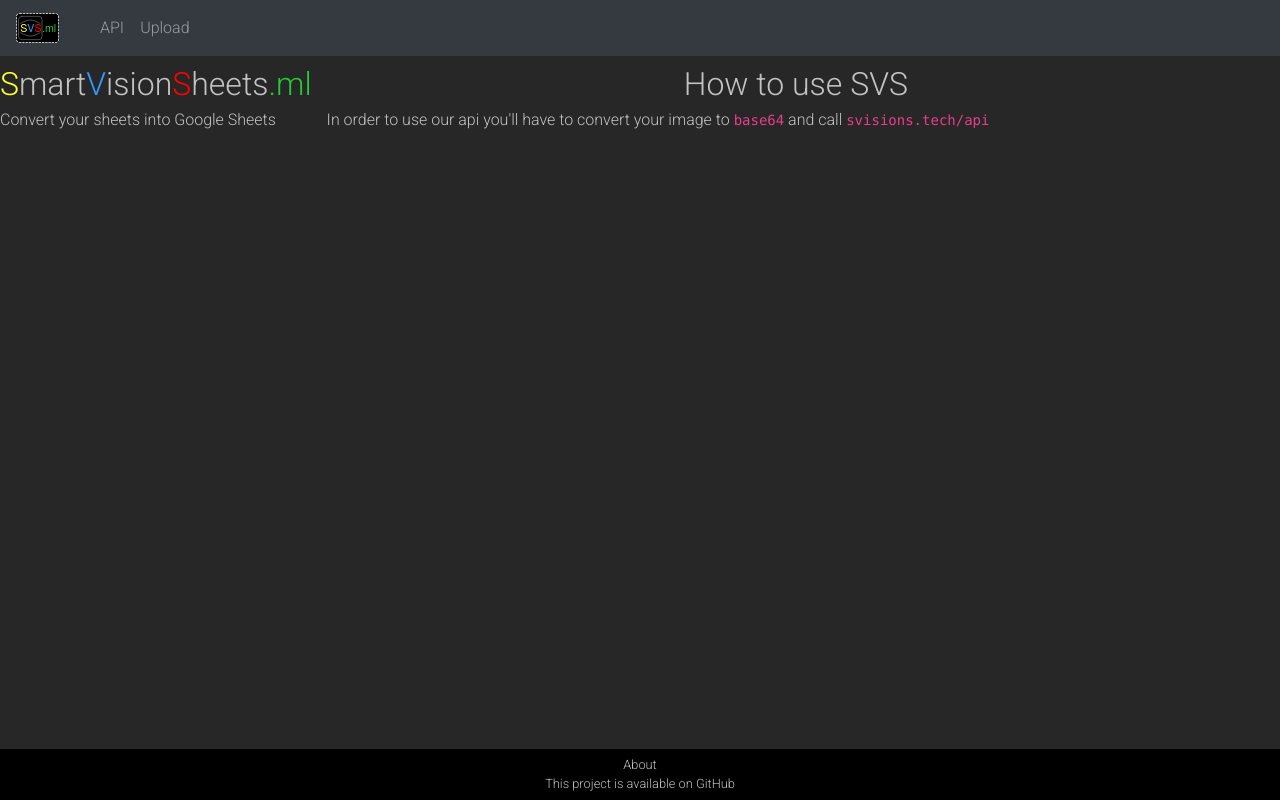
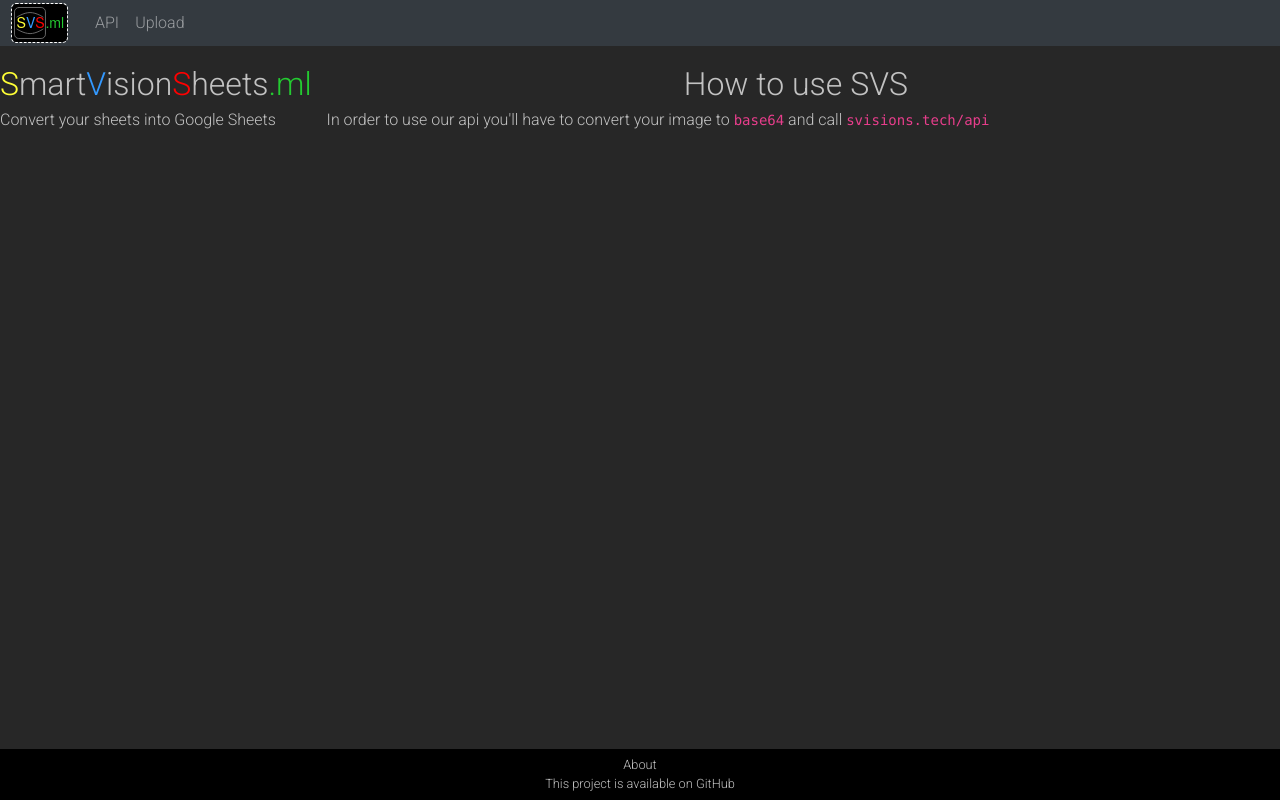
Before and after one commit to Fioringo/smart-vision-sheets, a React (Create React App) app in the folder src/frontend/svs/: page /apiPage in a window 1280 px wide. Built offline with nearby package versions, Linux system fonts and the light colour scheme.

Commit message:
updated logo

```diff
--- a/src/frontend/svs/src/Components/nav.css
+++ b/src/frontend/svs/src/Components/nav.css
@@ -2,7 +2,10 @@
   background-image: url("../svslogo.svg");
   background-repeat: no-repeat;
   background-size: contain;
-  height: 30px;
+  height: 40px;
+  margin-top: -15px;
+  margin-bottom: -15px;
+  margin-left: -5px;
   width: 60px;
 }
 
```
